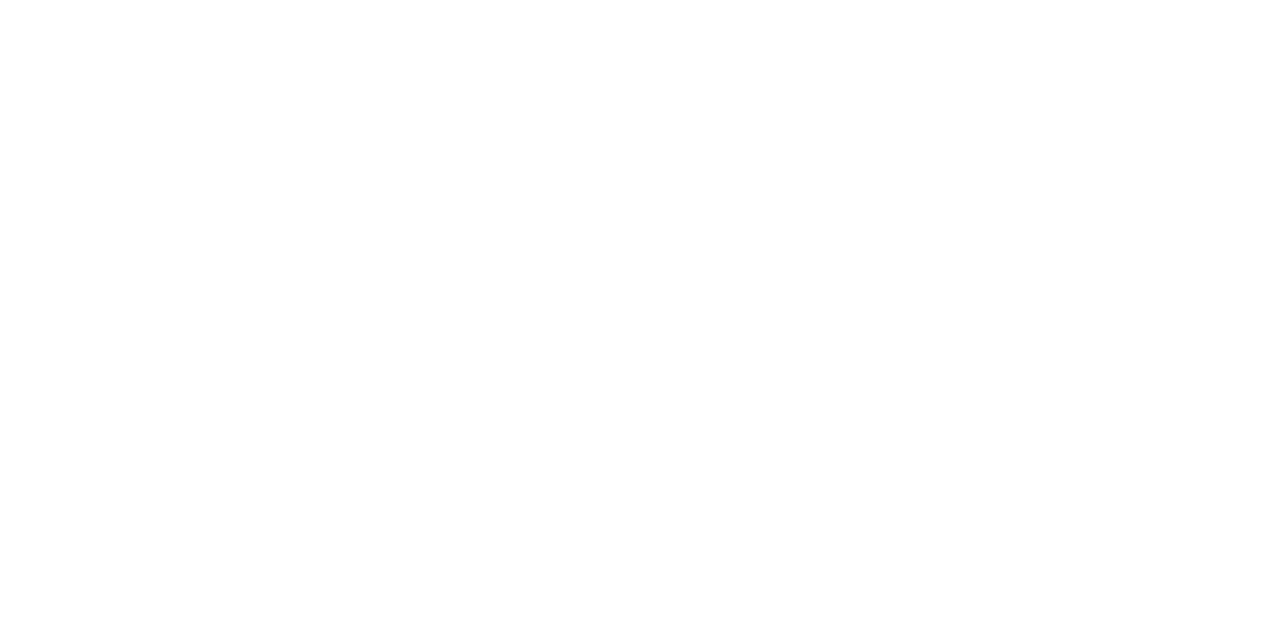
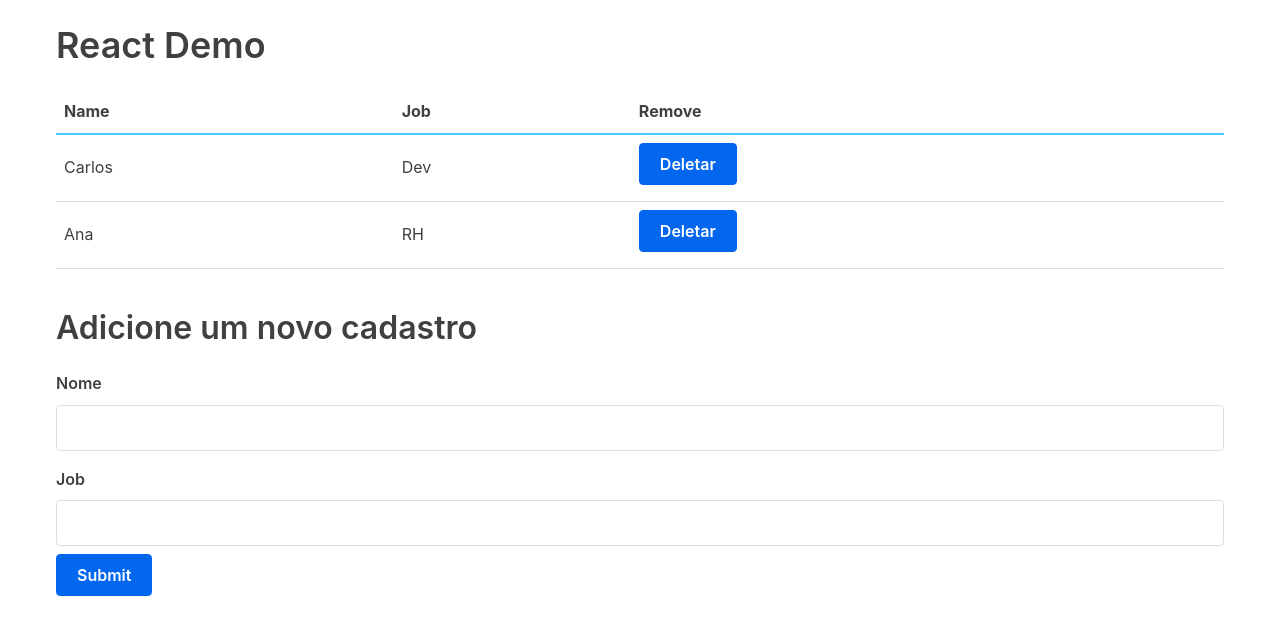
Before and after one commit to CristianoSword/crud-react-list, a plain HTML site: page index.html in a window 1280 px wide. Drawn offline with Linux system fonts and the light colour scheme; the site is published under a folder, as on GitHub Pages, so addresses that start at the root find nothing.

Commit message:
Update index.html

```diff
--- a/index.html
+++ b/index.html
@@ -1 +1 @@
-<!doctype html><html lang="en"><head><meta charset="utf-8"/><link rel="icon" href="/favicon.ico"/><meta name="viewport" content="width=device-width,initial-scale=1"/><meta name="theme-color" content="#000000"/><meta name="description" content="Web site created using create-react-app"/><link rel="apple-touch-icon" href="/logo192.png"/><link rel="manifest" href="/manifest.json"/><title>React App</title><script defer="defer" src="/static/js/main.63ed2561.js"></script><link href="/static/css/main.50080dc5.css" rel="stylesheet"></head><body><noscript>You need to enable JavaScript to run this app.</noscript><div id="root"></div></body></html>
+<!doctype html><html lang="en"><head><meta charset="utf-8"/><link rel="icon" href="favicon.ico"/><meta name="viewport" content="width=device-width,initial-scale=1"/><meta name="theme-color" content="#000000"/><meta name="description" content="Web site created using create-react-app"/><link rel="apple-touch-icon" href="logo192.png"/><link rel="manifest" href="manifest.json"/><title>React App</title><script defer="defer" src="static/js/main.63ed2561.js"></script><link href="static/css/main.50080dc5.css" rel="stylesheet"></head><body><noscript>You need to enable JavaScript to run this app.</noscript><div id="root"></div></body></html>
```
